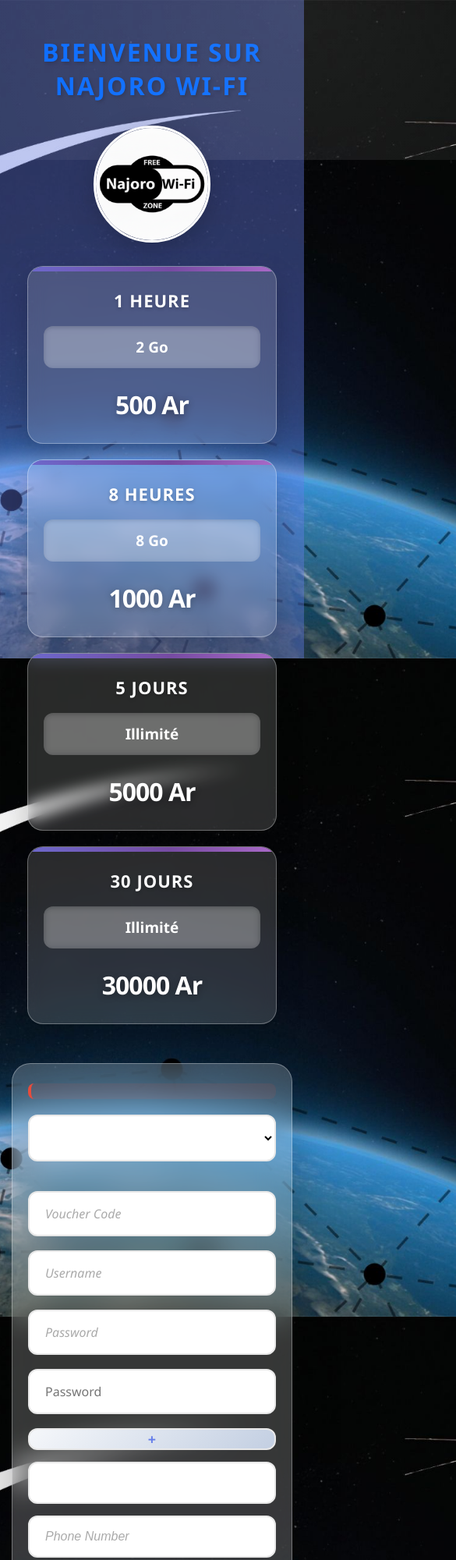
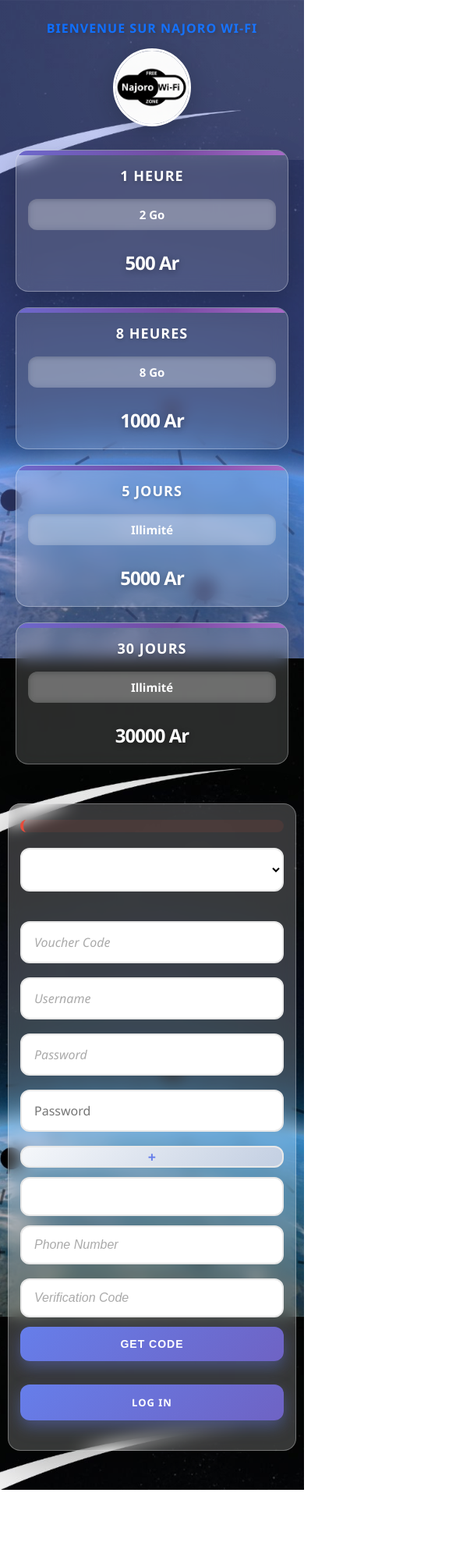
Before and after one commit to Mbola777/wifi, a plain HTML site: page index.html in a window 390 px wide. Shown: the top 2000 px of the page at 78% size, 585 px wide, since content can reach past the window. After the commit the page ends 1910 px from the top, so only its background shows below. Drawn offline with Linux system fonts and the light colour scheme; no server answers.

Commit message:
Fanazavana ny fanovana nataoko

```diff
--- a/index.css
+++ b/index.css
@@ -19,6 +19,7 @@
     color: #333;
     position: relative;
     overflow-x: hidden;
+    width: 100%;
 }
 
 body.portal::after {
@@ -49,15 +50,14 @@
 }
 
 .logo-img img {
-    width: 150px;        /* azo ovaina */
-    height: 150px;       /* atao mitovy ny width sy height */
-    object-fit: cover;   /* mba tsy hivilana na ho tery */
-    border-radius: 50%;  /* manova azy ho cercle */
-    border: 3px solid #fff; /* optional: manisy sisiny */
-     display: block;      /* manova azy ho block */
+    width: 150px;
+    height: 150px;
+    object-fit: cover;
+    border-radius: 50%;
+    border: 3px solid #fff;
+    display: block;
     margin: 0 auto;
 }
-
 
 @keyframes fadeInDown {
     from {
@@ -72,6 +72,7 @@
 
 .logo {
     max-width: 180px;
+    width: 100%;
     height: auto;
     filter: drop-shadow(0 8px 16px rgba(0, 0, 0, 0.2));
     transition: transform 0.3s ease;
@@ -98,6 +99,7 @@
     grid-template-columns: repeat(auto-fit, minmax(250px, 1fr));
     gap: 25px;
     padding: 0 20px;
+    width: 100%;
 }
 
 .pricing-card {
@@ -111,6 +113,7 @@
     position: relative;
     overflow: hidden;
     border: 1px solid rgba(255, 255, 255, 0.3);
+    width: 100%;
 }
 
 .pricing-card::before {
@@ -216,6 +219,7 @@
     box-shadow: 0 20px 60px rgba(0, 0, 0, 0.25);
     border: 1px solid rgba(255, 255, 255, 0.3);
     position: relative;
+    width: 100%;
 }
 
 .oper-section-inner::before {
@@ -560,72 +564,212 @@
     transform: translateY(-1px);
 }
 
+h1 {
+    text-align: center;
+    background-clip: text;
+    text-transform: uppercase;
+    letter-spacing: 2px;
+    color: #0066ff;
+    margin: 30px 0;
+    text-shadow: 2px 2px 4px rgba(0, 0, 0, 0.2);
+    animation: glow 3s ease-in-out infinite;
+    width: 100%;
+    font-size: clamp(20px, 5vw, 32px);
+}
+
+/* ========== MEDIA QUERIES HO AN'NY MOBILE ========== */
+
 @media (max-width: 768px) {
+    body.portal {
+        padding: 15px;
+    }
+
     .pricing-grid {
         grid-template-columns: 1fr;
         gap: 20px;
+        padding: 0 10px;
     }
 
-    .oper-section-inner {
-        padding: 30px 25px;
-    }
-
-    .pricing-amount {
-        font-size: 32px;
-    }
-
-    .pricing-duration {
-        font-size: 22px;
-    }
-
-    .logo {
-        max-width: 150px;
-    }
-
-    #form-auth-inner {
-        padding: 30px 25px;
-    }
-
-    .button {
-        padding: 16px 30px;
-        font-size: 15px;
-    }
-}
-
-@media (max-width: 480px) {
-    body.portal {
-        padding: 15px;
+    .pricing-card {
+        padding: 25px 20px;
     }
 
     .oper-section-inner {
         padding: 25px 20px;
     }
 
+    .pricing-amount {
+        font-size: 28px;
+    }
+
+    .pricing-duration {
+        font-size: 20px;
+    }
+
+    .pricing-data {
+        font-size: 16px;
+        padding: 12px 15px;
+    }
+
+    .logo {
+        max-width: 130px;
+    }
+
+    .logo-img img {
+        width: 120px;
+        height: 120px;
+    }
+
+    #form-auth-inner {
+        padding: 25px 20px;
+    }
+
+    #form-auth-title {
+        font-size: 22px;
+    }
+
+    .button {
+        padding: 14px 25px;
+        font-size: 14px;
+    }
+
+    .oper-section-item {
+        padding: 14px 16px;
+        font-size: 15px;
+    }
+
+    #country-code {
+        width: 80px;
+        padding: 14px 10px;
+        font-size: 15px;
+    }
+
+    #phone-number,
+    #verify-code {
+        padding: 14px 16px;
+        font-size: 15px;
+    }
+
+    #get-code {
+        padding: 14px 18px;
+        font-size: 14px;
+    }
+
+    h1 {
+        font-size: clamp(18px, 4.5vw, 26px);
+        margin: 20px 0;
+    }
+}
+
+@media (max-width: 480px) {
+    body.portal {
+        padding: 10px;
+    }
+
+    .oper-section-inner {
+        padding: 20px 15px;
+        border-radius: 16px;
+    }
+
     .pricing-card {
-        padding: 28px 20px;
+        padding: 20px 15px;
+        border-radius: 16px;
+    }
+
+    .pricing-amount {
+        font-size: 24px;
+    }
+
+    .pricing-duration {
+        font-size: 18px;
+    }
+
+    .pricing-data {
+        font-size: 15px;
+        padding: 10px 12px;
     }
 
     #input-phone-num {
         flex-direction: column;
-        gap: 15px;
+        gap: 12px;
     }
 
     #country-code {
         width: 100%;
     }
 
+    #input-verify-code {
+        flex-direction: column;
+        gap: 12px;
+    }
+
+    #get-code {
+        width: 100%;
+        padding: 14px 18px;
+    }
+
+    .button {
+        padding: 14px 20px;
+        font-size: 13px;
+    }
+
     #form-auth-title {
-        font-size: 22px;
+        font-size: 20px;
+    }
+
+    #form-auth-note {
+        font-size: 13px;
+    }
+
+    #form-auth-content {
+        font-size: 14px;
+    }
+
+    .logo-img img {
+        width: 100px;
+        height: 100px;
+    }
+
+    h1 {
+        font-size: clamp(16px, 4vw, 22px);
+        margin: 15px 0;
+        letter-spacing: 1px;
+    }
+
+    #oper-hint {
+        font-size: 13px;
+        padding: 8px;
     }
 }
 
-h1 {
-    text-align: center;
-    background-clip: text;
-    text-transform: uppercase;
-    letter-spacing: 2px;
-    color: #0066ff; /* loko mivantana */
-    margin: 30px 0;
-    text-shadow: 2px 2px 4px rgba(0, 0, 0, 0.2);
-    animation: glow 3s ease-in-out infinite;
+/* ========== ANDROID-SPECIFIC FIXES ========== */
+
+@media screen and (max-width: 768px) {
+    /* Misoroka ny zoom rehefa mifidy input */
+    input,
+    select,
+    textarea {
+        font-size: 16px !important;
+    }
+
+    /* Fix backdrop-filter ho an'ny Android */
+    .oper-section-inner,
+    .pricing-card {
+        backdrop-filter: blur(10px);
+        -webkit-backdrop-filter: blur(10px);
+    }
+
+    /* Misoroka ny horizontal scroll */
+    html, body {
+        overflow-x: hidden;
+        width: 100%;
+        max-width: 100%;
+    }
 }
+
+/* Fix ho an'ny Android Chrome/WebView */
+@supports (-webkit-touch-callout: none) {
+    .button:active {
+        transform: translateY(0);
+    }
+}
```
